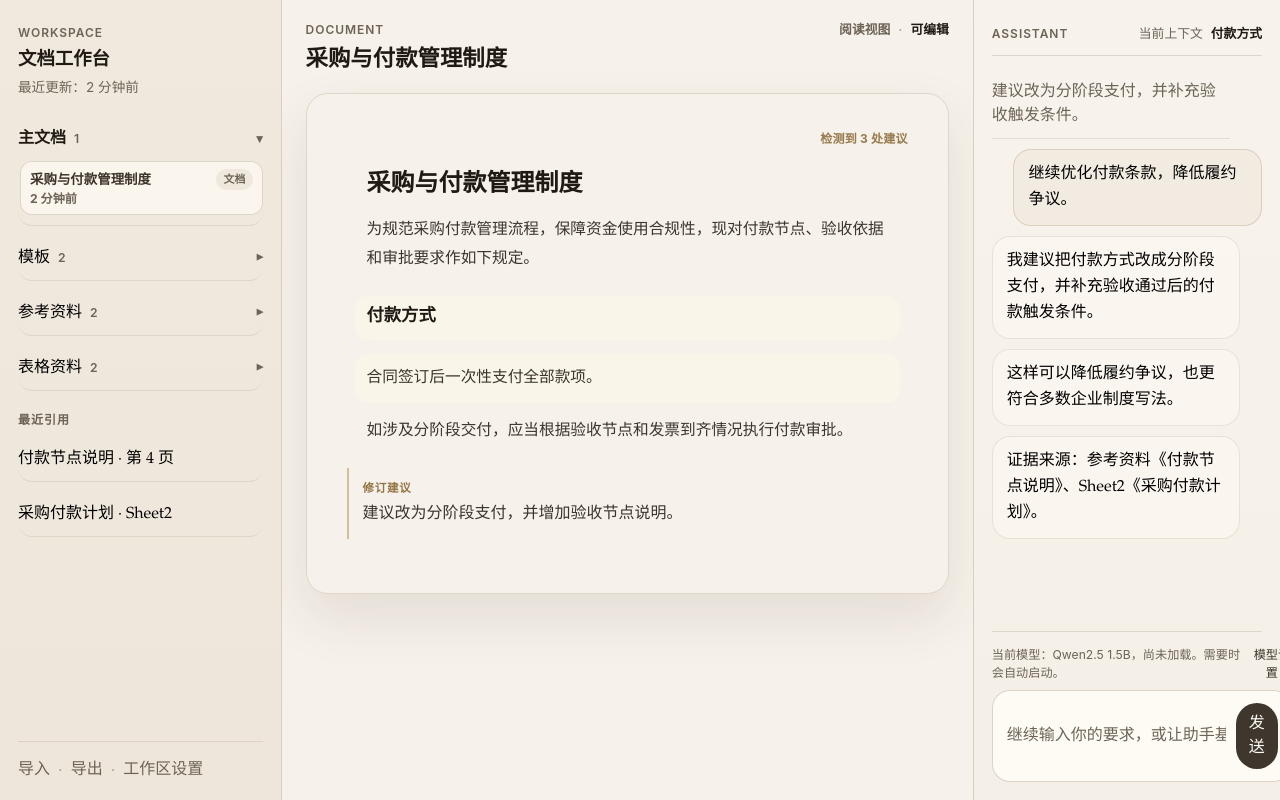
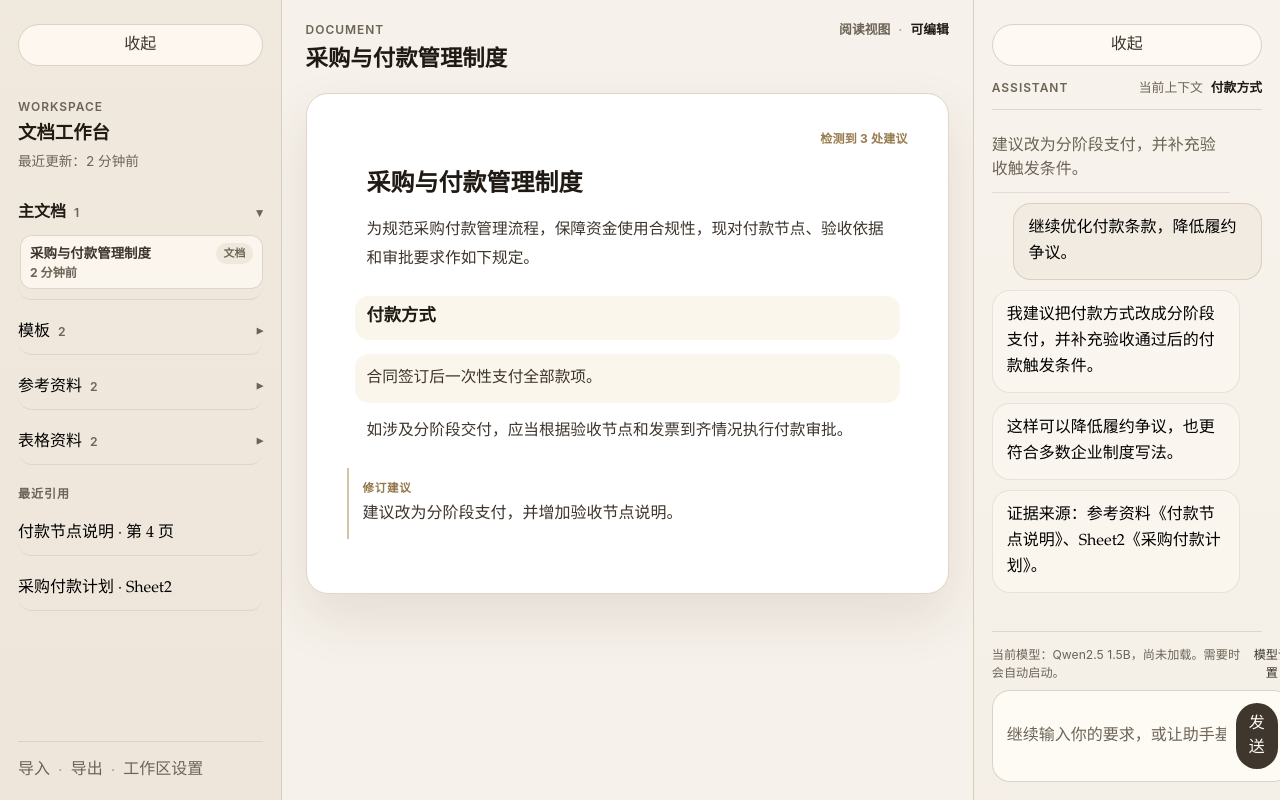
Before and after one commit to gandli/docx-reviewer, a React (Vite) app: page /workspace/1 in a window 1280 px wide. Built offline with nearby package versions, Linux system fonts and the light colour scheme.

Commit message:
feat: add collapsible side panels

```diff
--- a/src/features/assistant-panel/components/assistant-panel.tsx
+++ b/src/features/assistant-panel/components/assistant-panel.tsx
@@ -12,6 +12,8 @@ type AssistantPanelProps = {
   localModelActionLabel?: string;
   onLocalModelAction?: () => void;
   isLocalModelBusy?: boolean;
+  isCollapsed?: boolean;
+  onToggleCollapse?: () => void;
 };
 
 export function AssistantPanel({
@@ -23,12 +25,26 @@ export function AssistantPanel({
   localModelActionLabel,
   onLocalModelAction,
   isLocalModelBusy = false,
+  isCollapsed = false,
+  onToggleCollapse,
 }: AssistantPanelProps) {
   return (
     <section
-      className="flex h-screen min-w-0 flex-col overflow-hidden border-l border-[var(--color-border-soft)] bg-[linear-gradient(180deg,rgba(248,244,237,0.72)_0%,rgba(243,237,227,0.5)_100%)] px-[18px] pt-6 pb-[18px] max-[980px]:h-auto max-[980px]:border-l-0 max-[980px]:border-t"
+      className={`flex h-screen min-w-0 flex-col overflow-hidden border-l border-[var(--color-border-soft)] bg-[linear-gradient(180deg,rgba(248,244,237,0.72)_0%,rgba(243,237,227,0.5)_100%)] pt-6 pb-[18px] max-[980px]:h-auto max-[980px]:border-l-0 max-[980px]:border-t ${
+        isCollapsed ? "items-center px-3" : "px-[18px]"
+      }`}
       data-testid="assistant-panel"
     >
+      <button
+        aria-label={isCollapsed ? "展开右栏" : "收起右栏"}
+        className="mb-3 cursor-pointer rounded-full border border-[rgba(216,207,193,0.9)] bg-[rgba(255,251,244,0.82)] px-3 py-2 font-sans text-[0.8rem] font-semibold text-[var(--color-text-secondary)]"
+        type="button"
+        onClick={onToggleCollapse}
+      >
+        {isCollapsed ? "展开" : "收起"}
+      </button>
+      {!isCollapsed ? (
+        <>
           <AssistantContextHeader summary={summary} />
           <div
             className="min-h-0 flex-1 overflow-x-hidden overflow-y-auto pt-4 pb-3"
@@ -48,6 +64,8 @@ export function AssistantPanel({
               isBusy={isLocalModelBusy}
             />
           </div>
+        </>
+      ) : null}
     </section>
   );
 }
--- a/src/features/editor-draft/components/document-canvas.tsx
+++ b/src/features/editor-draft/components/document-canvas.tsx
@@ -124,7 +124,7 @@ export function DocumentCanvas({ summary, onSelectText }: DocumentCanvasProps) {
 
   return (
     <section
-      className="relative min-w-0 rounded-[22px] border border-[#dfd6c8] bg-[linear-gradient(180deg,rgba(255,255,255,0.75),rgba(255,255,255,0.95)),var(--color-surface-paper)] px-10 py-9 shadow-[0_24px_54px_rgba(71,53,33,0.1)]"
+      className="relative min-w-0 rounded-[22px] border border-[#dfd6c8] bg-white px-10 py-9 shadow-[0_24px_54px_rgba(71,53,33,0.1)]"
       data-testid="document-canvas"
     >
       <div className="mb-5 text-right font-sans text-[0.75rem] font-bold tracking-[0.02em] text-[rgba(138,106,55,0.88)]">
--- a/src/features/editor-draft/components/docx-document-canvas.tsx
+++ b/src/features/editor-draft/components/docx-document-canvas.tsx
@@ -123,7 +123,7 @@ export function DocxDocumentCanvas({
   if (previewDocument?.mode !== "docx") {
     return (
       <section
-        className="relative min-w-0 rounded-[22px] border border-[#dfd6c8] bg-[linear-gradient(180deg,rgba(255,255,255,0.75),rgba(255,255,255,0.95)),var(--color-surface-paper)] px-10 py-9 shadow-[0_24px_54px_rgba(71,53,33,0.1)]"
+        className="relative min-w-0 rounded-[22px] border border-[#dfd6c8] bg-white px-10 py-9 shadow-[0_24px_54px_rgba(71,53,33,0.1)]"
         data-testid="document-canvas"
       >
         <div className="mb-5 text-right font-sans text-[0.75rem] font-bold tracking-[0.02em] text-[rgba(138,106,55,0.88)]">
@@ -138,7 +138,7 @@ export function DocxDocumentCanvas({
 
   return (
     <section
-      className="relative min-w-0 rounded-[22px] border border-[#dfd6c8] bg-[linear-gradient(180deg,rgba(255,255,255,0.75),rgba(255,255,255,0.95)),var(--color-surface-paper)] px-10 py-9 shadow-[0_24px_54px_rgba(71,53,33,0.1)]"
+      className="relative min-w-0 rounded-[22px] border border-[#dfd6c8] bg-white px-10 py-9 shadow-[0_24px_54px_rgba(71,53,33,0.1)]"
       data-testid="document-canvas"
     >
       <div className="mb-5 text-right font-sans text-[0.75rem] font-bold tracking-[0.02em] text-[rgba(138,106,55,0.88)]">
--- a/src/features/editor-draft/components/pdf-document-canvas.tsx
+++ b/src/features/editor-draft/components/pdf-document-canvas.tsx
@@ -148,7 +148,7 @@ export function PdfDocumentCanvas({
   if (!previewDocument) {
     return (
       <section
-        className="relative min-w-0 rounded-[22px] border border-[#dfd6c8] bg-[linear-gradient(180deg,rgba(255,255,255,0.75),rgba(255,255,255,0.95)),var(--color-surface-paper)] px-10 py-9 shadow-[0_24px_54px_rgba(71,53,33,0.1)]"
+        className="relative min-w-0 rounded-[22px] border border-[#dfd6c8] bg-white px-10 py-9 shadow-[0_24px_54px_rgba(71,53,33,0.1)]"
         data-testid="document-canvas"
       >
         <div className="mb-5 text-right font-sans text-[0.75rem] font-bold tracking-[0.02em] text-[rgba(138,106,55,0.88)]">
@@ -163,7 +163,7 @@ export function PdfDocumentCanvas({
 
   return (
     <section
-      className="relative min-w-0 rounded-[22px] border border-[#dfd6c8] bg-[linear-gradient(180deg,rgba(255,255,255,0.75),rgba(255,255,255,0.95)),var(--color-surface-paper)] px-10 py-9 shadow-[0_24px_54px_rgba(71,53,33,0.1)]"
+      className="relative min-w-0 rounded-[22px] border border-[#dfd6c8] bg-white px-10 py-9 shadow-[0_24px_54px_rgba(71,53,33,0.1)]"
       data-testid="document-canvas"
     >
       <div className="mb-5 text-right font-sans text-[0.75rem] font-bold tracking-[0.02em] text-[rgba(138,106,55,0.88)]">
--- a/src/features/workspace-shell/components/workspace-layout.tsx
+++ b/src/features/workspace-shell/components/workspace-layout.tsx
@@ -1,4 +1,5 @@
 import type { WorkspaceSummary } from "@/features/workspace-context/types/workspace-summary";
+import { useState } from "react";
 import { WorkspaceSidebar } from "@/features/workspace-shell/components/workspace-sidebar";
 import { DocumentHeader } from "@/features/editor-draft/components/document-header";
 import { DocumentCanvas } from "@/features/editor-draft/components/document-canvas";
@@ -39,9 +40,24 @@ export function WorkspaceLayout({
   onLocalModelAction,
   isLocalModelBusy,
 }: WorkspaceLayoutProps) {
+  const [isLeftCollapsed, setIsLeftCollapsed] = useState(false);
+  const [isRightCollapsed, setIsRightCollapsed] = useState(false);
+  const desktopGridColumns = isLeftCollapsed
+    ? isRightCollapsed
+      ? "lg:grid-cols-[72px_minmax(0,1fr)_72px]"
+      : "lg:grid-cols-[72px_minmax(0,1fr)_24%]"
+    : isRightCollapsed
+      ? "lg:grid-cols-[22%_minmax(0,1fr)_72px]"
+      : "lg:grid-cols-[22%_54%_24%]";
+
   return (
-    <div className="grid h-screen overflow-hidden bg-[var(--color-surface-app)] max-[1180px]:grid-cols-[24%_52%_24%] max-[980px]:grid-cols-1 lg:grid-cols-[22%_54%_24%]">
-      <WorkspaceSidebar summary={summary} onImportDocument={onImportDocument} />
+    <div className={`grid h-screen overflow-hidden bg-[var(--color-surface-app)] max-[1180px]:grid-cols-[24%_52%_24%] max-[980px]:grid-cols-1 ${desktopGridColumns}`}>
+      <WorkspaceSidebar
+        summary={summary}
+        onImportDocument={onImportDocument}
+        isCollapsed={isLeftCollapsed}
+        onToggleCollapse={() => setIsLeftCollapsed((current) => !current)}
+      />
       <main
         className="min-w-0 overflow-x-hidden overflow-y-auto bg-[var(--color-surface-app)] px-6 pt-5 pb-6 max-[980px]:h-auto max-[980px]:min-h-[55vh]"
         data-scroll-region="true"
@@ -78,6 +94,8 @@ export function WorkspaceLayout({
         localModelActionLabel={localModelActionLabel}
         onLocalModelAction={onLocalModelAction}
         isLocalModelBusy={isLocalModelBusy}
+        isCollapsed={isRightCollapsed}
+        onToggleCollapse={() => setIsRightCollapsed((current) => !current)}
       />
     </div>
   );
--- a/src/features/workspace-shell/components/workspace-sidebar.tsx
+++ b/src/features/workspace-shell/components/workspace-sidebar.tsx
@@ -7,9 +7,16 @@ import { WorkspaceEvidenceList } from "@/features/workspace-shell/components/wor
 type WorkspaceSidebarProps = {
   summary: WorkspaceSummary;
   onImportDocument: (file: File) => void | Promise<void>;
+  isCollapsed?: boolean;
+  onToggleCollapse?: () => void;
 };
 
-export function WorkspaceSidebar({ summary, onImportDocument }: WorkspaceSidebarProps) {
+export function WorkspaceSidebar({
+  summary,
+  onImportDocument,
+  isCollapsed = false,
+  onToggleCollapse,
+}: WorkspaceSidebarProps) {
   const fileInputRef = useRef<HTMLInputElement | null>(null);
   const groups = [
     {
@@ -29,10 +36,23 @@ export function WorkspaceSidebar({ summary, onImportDocument }: WorkspaceSidebar
 
   return (
     <aside
-      className="flex h-screen min-w-0 flex-col gap-5 overflow-x-hidden overflow-y-auto border-r border-[var(--color-border-soft)] bg-[linear-gradient(180deg,rgba(239,231,218,0.82)_0%,rgba(232,222,206,0.58)_100%)] px-[18px] pt-6 pb-[18px] max-[980px]:h-auto max-[980px]:border-r-0 max-[980px]:border-b"
+      className={`flex h-screen min-w-0 flex-col overflow-x-hidden overflow-y-auto border-r border-[var(--color-border-soft)] bg-[linear-gradient(180deg,rgba(239,231,218,0.82)_0%,rgba(232,222,206,0.58)_100%)] pt-6 pb-[18px] max-[980px]:h-auto max-[980px]:border-r-0 max-[980px]:border-b ${
+        isCollapsed ? "items-center px-3" : "gap-5 px-[18px]"
+      }`}
       data-testid="workspace-sidebar"
       data-scroll-region="true"
     >
+      <button
+        aria-label={isCollapsed ? "展开左栏" : "收起左栏"}
+        className="mb-3 cursor-pointer rounded-full border border-[rgba(216,207,193,0.9)] bg-[rgba(255,251,244,0.82)] px-3 py-2 font-sans text-[0.8rem] font-semibold text-[var(--color-text-secondary)]"
+        type="button"
+        onClick={onToggleCollapse}
+      >
+        {isCollapsed ? "展开" : "收起"}
+      </button>
+
+      {!isCollapsed ? (
+        <>
           <div>
             <div className="font-sans text-[12px] font-semibold tracking-[0.08em] text-[var(--color-text-muted)] uppercase">
               Workspace
@@ -85,6 +105,25 @@ export function WorkspaceSidebar({ summary, onImportDocument }: WorkspaceSidebar
               工作区设置
             </button>
           </div>
+        </>
+      ) : (
+        <input
+          ref={fileInputRef}
+          className="hidden"
+          data-testid="workspace-import-input"
+          type="file"
+          accept=".txt,.md,.docx,.pdf,text/plain,text/markdown,application/pdf,application/vnd.openxmlformats-officedocument.wordprocessingml.document"
+          onChange={(event) => {
+            const [file] = Array.from(event.target.files ?? []);
+            if (!file) {
+              return;
+            }
+
+            void onImportDocument(file);
+            event.currentTarget.value = "";
+          }}
+        />
+      )}
     </aside>
   );
 }
```
Also changed, not shown: 1 other file (tests, documents, lock files or other folders). Lines whose indentation alone changed are shown as unchanged.
